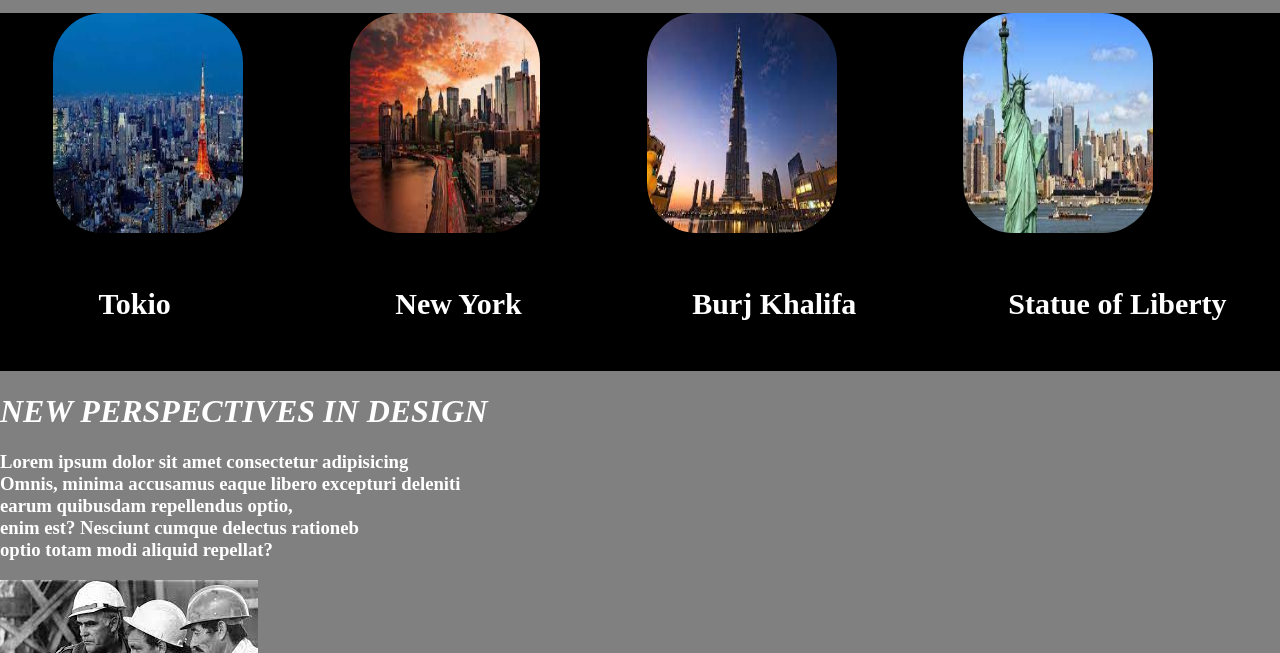
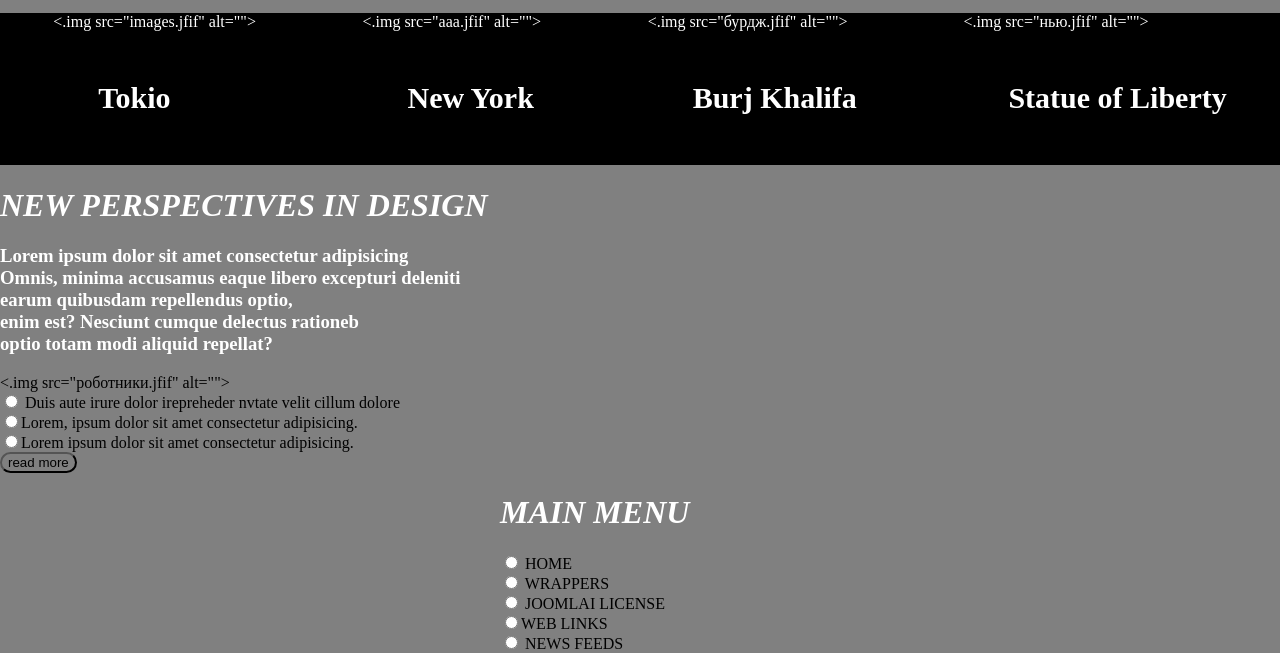
Before and after one commit to Sarapovaajgerim/aaa, a plain HTML site: page index.html in a window 1280 px wide. Shown: the part 141-794 px from the top of the page. Drawn offline with Linux system fonts and the light colour scheme.

Commit message:
Update index.html
Signed-off-by: Sarapovaajgerim <165881472+Sarapovaajgerim@users.noreply.github.com>

```diff
--- a/index.html
+++ b/index.html
@@ -28,19 +28,19 @@
 
     <div class="main-photo">
       <div class="main-ph">
-          <img src="images.jfif" alt="">
+          <.img src="images.jfif" alt="">
           <h5>Tokio</h5>
       </div>
       <div class="main-ph1">
-          <img src="ааа.jfif" alt="">
+          <.img src="ааа.jfif" alt="">
           <h5>New York</h5>
       </div>
       <div class="main-ph2">
-          <img src="бурдж.jfif" alt="">
+          <.img src="бурдж.jfif" alt="">
           <h5>Burj Khalifa</h5>
       </div>
       <div class="main-ph3">
-          <img src="нью.jfif" alt="">
+          <.img src="нью.jfif" alt="">
           <h5>Statue of Liberty</h5>
       </div>
 </div>
@@ -49,7 +49,7 @@
  <h1> <i>NEW PERSPECTIVES IN DESIGN</i></h1>
  <h3>Lorem ipsum dolor sit amet consectetur adipisicing  <br> Omnis, minima accusamus eaque libero excepturi deleniti <br> earum quibusdam repellendus optio,  <br> enim est? Nesciunt cumque delectus rationeb <br> optio totam modi aliquid repellat? <br></h3>
 <div>
-  <img src="роботники.jfif" alt=""><br>
+  <.img src="роботники.jfif" alt=""><br>
 <input type="radio"> Duis aute irure dolor irepreheder nvtate velit cillum dolore <br>
 <input type="radio">Lorem, ipsum dolor sit amet consectetur adipisicing. <br>
 <input type="radio">Lorem ipsum dolor sit amet consectetur adipisicing. <br>
```
